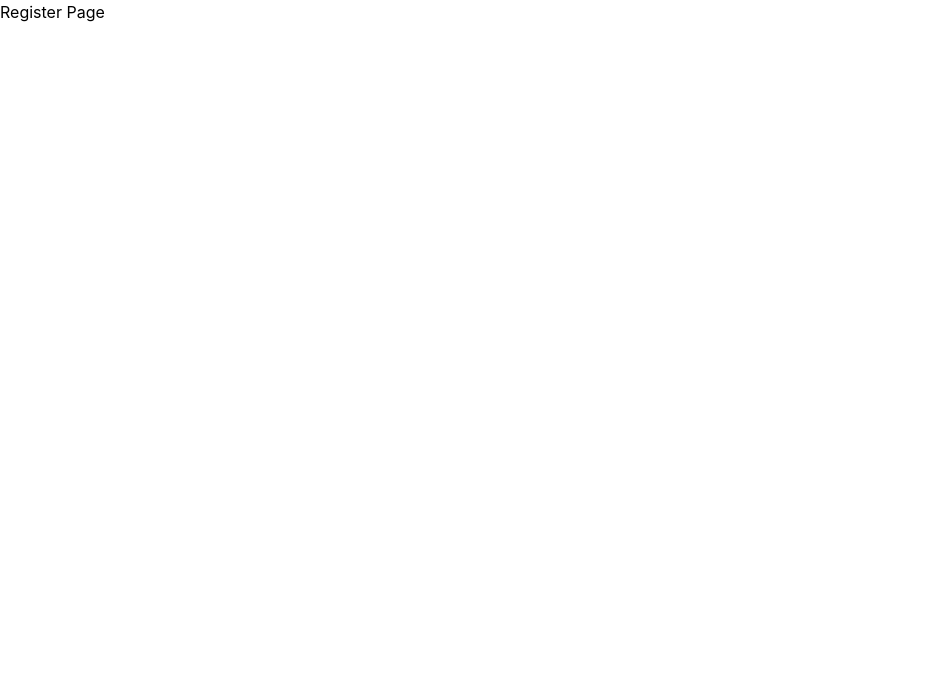
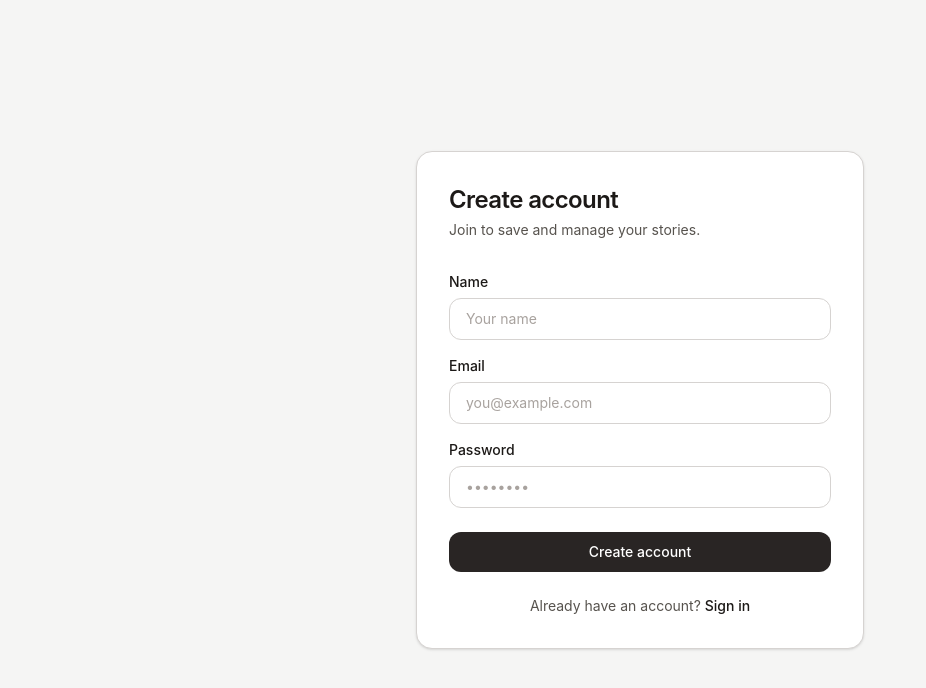
Before and after one commit to Dilesh333/dacby-assignment, a React app in the folder frontend/: page /register in a window 1280 px wide. Shown: the top 688 px of the page, without its empty margins (0-926 px from the left). Built offline with nearby package versions, Linux system fonts and the light colour scheme; the HTML template or start-up script is replaced by a standard one.

Commit message:
feat: implement login and register pages with CORS fix

```diff
--- a/frontend/src/App.jsx
+++ b/frontend/src/App.jsx
@@ -1,4 +1,5 @@
 import { BrowserRouter, Routes, Route } from "react-router-dom";
+import { Toaster } from "react-hot-toast";
 
 import Home from "./pages/Home";
 import Login from "./pages/Login";
@@ -8,6 +9,7 @@ import Bookmarks from "./pages/Bookmarks";
 function App() {
   return (
     <BrowserRouter>
+      <Toaster position="top-right" />
       <Routes>
         <Route path="/" element={<Home />} />
         <Route path="/login" element={<Login />} />
--- a/frontend/src/pages/Login.jsx
+++ b/frontend/src/pages/Login.jsx
@@ -1,5 +1,100 @@
+import { useState } from "react";
+import { useNavigate, Link } from "react-router-dom";
+import toast from "react-hot-toast";
+import API from "../api/axios";
+import { useAuth } from "../context/AuthContext";
+
 function Login() {
-  return <h1>Login Page</h1>;
+  const navigate = useNavigate();
+  const { login } = useAuth();
+
+  const [form, setForm] = useState({ email: "", password: "" });
+  const [loading, setLoading] = useState(false);
+
+  const handleChange = (e) => {
+    setForm({ ...form, [e.target.name]: e.target.value });
+  };
+
+  const handleSubmit = async (e) => {
+    e.preventDefault();
+    setLoading(true);
+    try {
+      const { data } = await API.post("/auth/login", form);
+      login(data.token);
+      toast.success("Welcome back!");
+      navigate("/");
+    } catch (err) {
+      toast.error(err.response?.data?.message || "Login failed");
+    } finally {
+      setLoading(false);
+    }
+  };
+
+  return (
+    <div className="min-h-screen bg-[#f5f5f4] flex items-center justify-center px-4">
+      <div className="w-full max-w-md bg-white rounded-2xl shadow-sm border border-[#d6d3d1] p-8">
+
+        {/* Header */}
+        <div className="mb-8">
+          <h1 className="text-2xl font-semibold text-[#1c1917] tracking-tight">
+            Sign in
+          </h1>
+          <p className="text-sm text-[#57534e] mt-1">
+            Welcome back. Enter your credentials to continue.
+          </p>
+        </div>
+
+        {/* Form */}
+        <form onSubmit={handleSubmit} className="space-y-4">
+          <div>
+            <label className="block text-sm font-medium text-[#1c1917] mb-1.5">
+              Email
+            </label>
+            <input
+              type="email"
+              name="email"
+              value={form.email}
+              onChange={handleChange}
+              required
+              placeholder="you@example.com"
+              className="w-full px-4 py-2.5 rounded-xl border border-[#d6d3d1] bg-white text-[#1c1917] placeholder-[#a8a29e] text-sm focus:outline-none focus:ring-2 focus:ring-[#292524] transition"
+            />
+          </div>
+
+          <div>
+            <label className="block text-sm font-medium text-[#1c1917] mb-1.5">
+              Password
+            </label>
+            <input
+              type="password"
+              name="password"
+              value={form.password}
+              onChange={handleChange}
+              required
+              placeholder="••••••••"
+              className="w-full px-4 py-2.5 rounded-xl border border-[#d6d3d1] bg-white text-[#1c1917] placeholder-[#a8a29e] text-sm focus:outline-none focus:ring-2 focus:ring-[#292524] transition"
+            />
+          </div>
+
+          <button
+            type="submit"
+            disabled={loading}
+            className="w-full bg-[#292524] hover:bg-black text-white text-sm font-medium py-2.5 rounded-xl transition disabled:opacity-60 mt-2"
+          >
+            {loading ? "Signing in..." : "Sign in"}
+          </button>
+        </form>
+
+        {/* Footer */}
+        <p className="text-sm text-[#57534e] text-center mt-6">
+          Don't have an account?{" "}
+          <Link to="/register" className="text-[#1c1917] font-medium hover:underline">
+            Register
+          </Link>
+        </p>
+      </div>
+    </div>
+  );
 }
 
 export default Login;
--- a/frontend/src/pages/Register.jsx
+++ b/frontend/src/pages/Register.jsx
@@ -1,5 +1,113 @@
+import { useState } from "react";
+import { useNavigate, Link } from "react-router-dom";
+import toast from "react-hot-toast";
+import API from "../api/axios";
+
 function Register() {
-  return <h1>Register Page</h1>;
+  const navigate = useNavigate();
+
+  const [form, setForm] = useState({ name: "", email: "", password: "" });
+  const [loading, setLoading] = useState(false);
+
+  const handleChange = (e) => {
+    setForm({ ...form, [e.target.name]: e.target.value });
+  };
+
+  const handleSubmit = async (e) => {
+    e.preventDefault();
+    setLoading(true);
+    try {
+      await API.post("/auth/register", form);
+      toast.success("Account created! Please sign in.");
+      navigate("/login");
+    } catch (err) {
+      toast.error(err.response?.data?.message || "Registration failed");
+    } finally {
+      setLoading(false);
+    }
+  };
+
+  return (
+    <div className="min-h-screen bg-[#f5f5f4] flex items-center justify-center px-4">
+      <div className="w-full max-w-md bg-white rounded-2xl shadow-sm border border-[#d6d3d1] p-8">
+
+        {/* Header */}
+        <div className="mb-8">
+          <h1 className="text-2xl font-semibold text-[#1c1917] tracking-tight">
+            Create account
+          </h1>
+          <p className="text-sm text-[#57534e] mt-1">
+            Join to save and manage your stories.
+          </p>
+        </div>
+
+        {/* Form */}
+        <form onSubmit={handleSubmit} className="space-y-4">
+          <div>
+            <label className="block text-sm font-medium text-[#1c1917] mb-1.5">
+              Name
+            </label>
+            <input
+              type="text"
+              name="name"
+              value={form.name}
+              onChange={handleChange}
+              required
+              placeholder="Your name"
+              className="w-full px-4 py-2.5 rounded-xl border border-[#d6d3d1] bg-white text-[#1c1917] placeholder-[#a8a29e] text-sm focus:outline-none focus:ring-2 focus:ring-[#292524] transition"
+            />
+          </div>
+
+          <div>
+            <label className="block text-sm font-medium text-[#1c1917] mb-1.5">
+              Email
+            </label>
+            <input
+              type="email"
+              name="email"
+              value={form.email}
+              onChange={handleChange}
+              required
+              placeholder="you@example.com"
+              className="w-full px-4 py-2.5 rounded-xl border border-[#d6d3d1] bg-white text-[#1c1917] placeholder-[#a8a29e] text-sm focus:outline-none focus:ring-2 focus:ring-[#292524] transition"
+            />
+          </div>
+
+          <div>
+            <label className="block text-sm font-medium text-[#1c1917] mb-1.5">
+              Password
+            </label>
+            <input
+              type="password"
+              name="password"
+              value={form.password}
+              onChange={handleChange}
+              required
+              placeholder="••••••••"
+              minLength={6}
+              className="w-full px-4 py-2.5 rounded-xl border border-[#d6d3d1] bg-white text-[#1c1917] placeholder-[#a8a29e] text-sm focus:outline-none focus:ring-2 focus:ring-[#292524] transition"
+            />
+          </div>
+
+          <button
+            type="submit"
+            disabled={loading}
+            className="w-full bg-[#292524] hover:bg-black text-white text-sm font-medium py-2.5 rounded-xl transition disabled:opacity-60 mt-2"
+          >
+            {loading ? "Creating account..." : "Create account"}
+          </button>
+        </form>
+
+        {/* Footer */}
+        <p className="text-sm text-[#57534e] text-center mt-6">
+          Already have an account?{" "}
+          <Link to="/login" className="text-[#1c1917] font-medium hover:underline">
+            Sign in
+          </Link>
+        </p>
+      </div>
+    </div>
+  );
 }
 
 export default Register;
```
Also changed, not shown: 1 other file (tests, documents, lock files or other folders).
